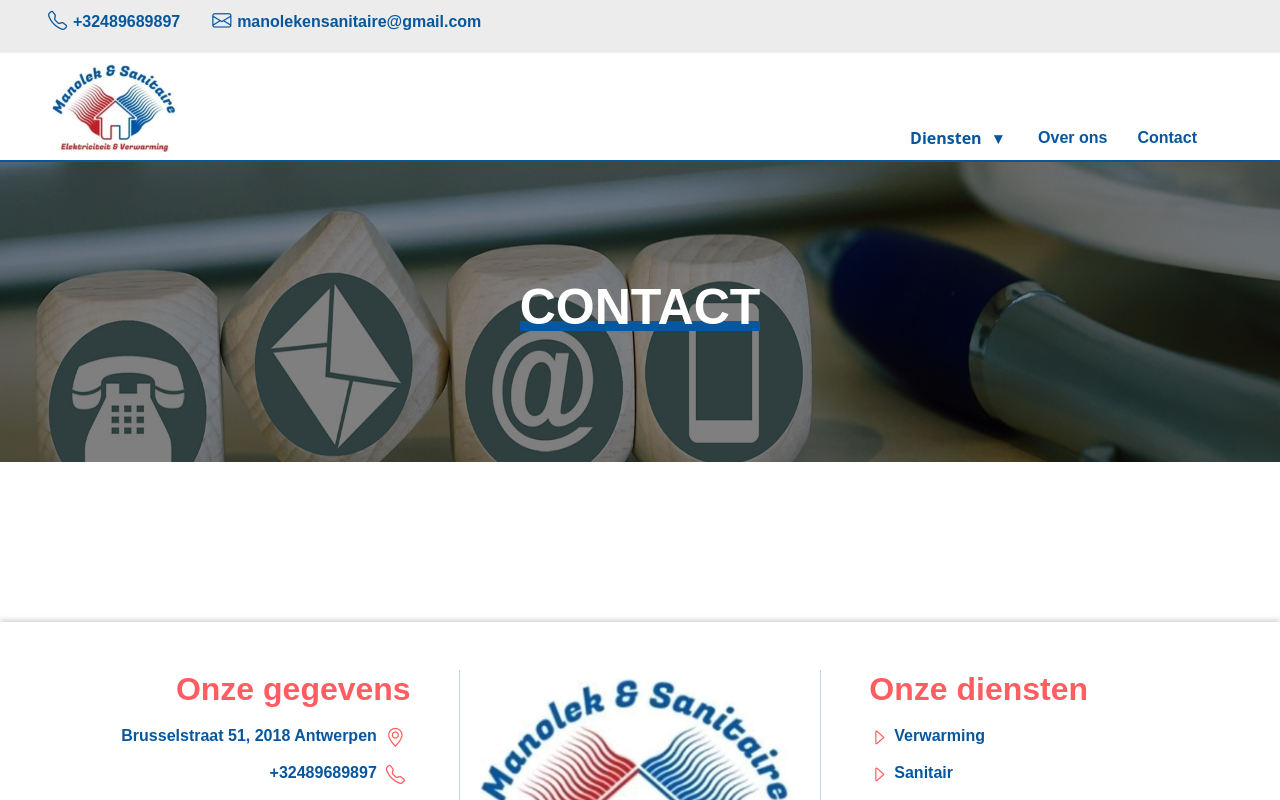
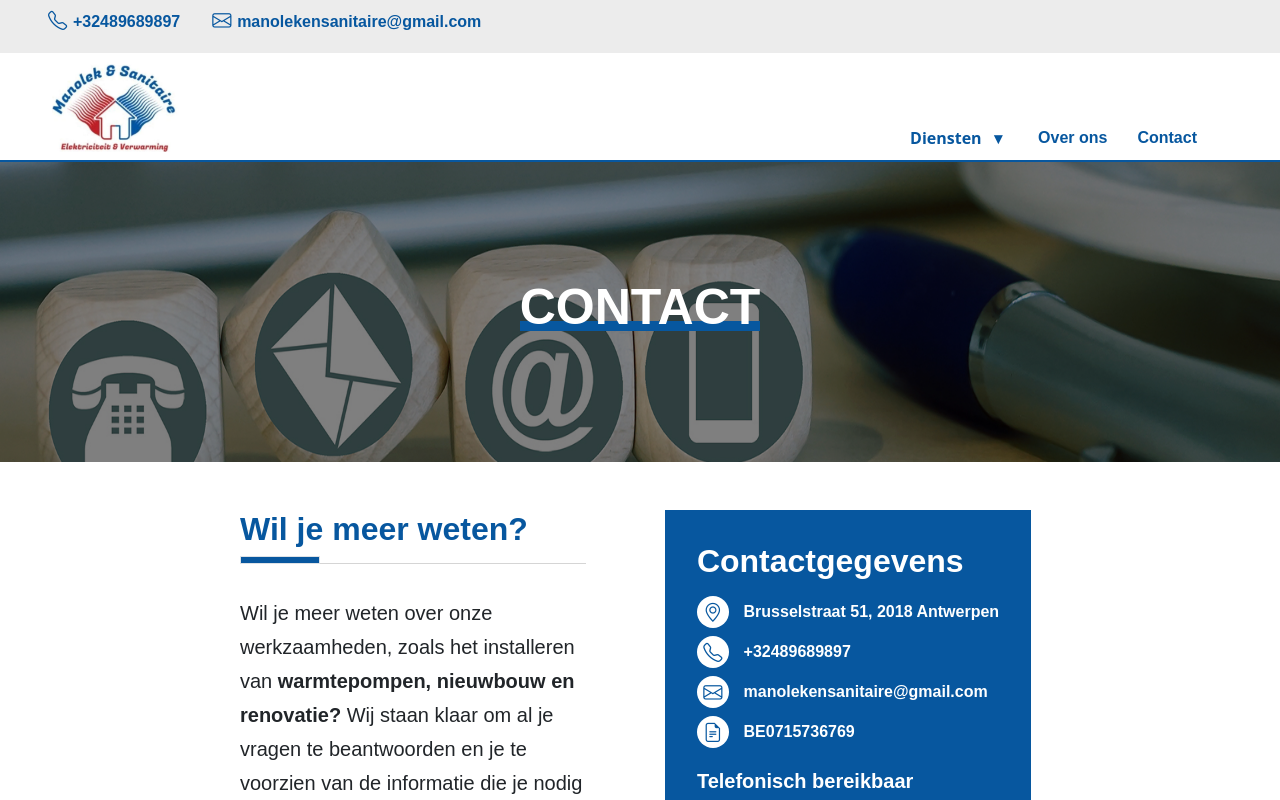
Before and after one commit to yousef12333/Manolek_Website, an Angular app: page /contact in a window 1280 px wide. Shown: the top 800 px of the page. Built offline with nearby package versions, Linux system fonts and the light colour scheme.

Commit message:
Added contact and improved about

```diff
--- a/src/app/components/about/about.component.css
+++ b/src/app/components/about/about.component.css
@@ -1,10 +1,9 @@
 .encompassPage {
     display: grid;
     grid-template-columns: repeat(2, 1fr);
-    gap: 2rem;
     justify-items: center;
-    padding-left: 15rem;
-    padding-right: 15rem;
+    padding-left: 5rem;
+    padding-right: 5rem;
     padding-top: 3rem;
 }
 
@@ -18,8 +17,70 @@
     max-height: 35rem;
     min-height: 20rem;
 }
+.services-icons {                /* Use flexbox to align sections */
+    justify-content: space-between;
+}
+
+.specialisation, .mission {
+    display: flex;                     /* Use flexbox for the specialisation and mission sections */
+    flex-direction: column;            /* Stack the title above the icons */
+    align-items: center;                 /* Allow both sections to take equal width */
+}
+
+.icons-row {
+    display: flex;                    /* Space between title and icons */
+}
+
+.icon {
+    display: flex;                     /* Align icons vertically */
+    flex-direction: column;            /* Stack icon and text vertically */
+    align-items: center;
+    margin: 2rem;
+}
+
+h2 {
+    font-size: 2rem;            /* Add some space below the title */
+    color: #07579f;                   /* Color for section titles */
+    font-weight: bold;
+}
 
 
+.icon i {
+    font-size: 3rem; /* Grootte van de iconen */
+    color: #07579f; /* Standaard kleur */
+    transition: color 0.3s ease, transform 0.3s ease;
+}
+
+.icon p {
+    font-weight: bold;
+    color: #333;
+    transition: color 0.3s ease;
+}
+
+/* Hover-effect voor iconen en tekst */
+.icon:hover i {
+    color: rgb(255, 93, 98); /* Verander de kleur bij hover */
+}
+
+.icon:hover p {
+    color: rgb(255, 93, 98); /* Verander de tekstkleur bij hover */
+}
+
+/* Voeg een subtiele bounce-animatie toe */
+@keyframes bounce {
+    0%, 100% {
+        transform: translateY(0);
+    }
+    50% {
+        transform: translateY(-10px);
+    }
+}
+
+/* Bouncing effect als de pagina laadt */
+.icon i {
+    animation: bounce 2s infinite ease-in-out;
+    animation-delay: calc(0.1s * var(--i));
+}
 
 h5 {
     line-height: 1.7;
--- a/src/app/components/about/about.component.html
+++ b/src/app/components/about/about.component.html
@@ -3,7 +3,43 @@
 <app-square class="appSquare" title="Over het bedrijf">
     <h5>Gevestigd in Merksem, Antwerpen, is Manolek & Sanitaire gespecialiseerd in de installatie van warmtepompen, met expertise in zowel nieuwbouw- als renovatieprojecten. Sinds onze oprichting in 2018 hebben we ons gericht op duurzame en efficiënte oplossingen voor woningen en bedrijven.
     </h5>
-    <h5>Met ons toegewijde team van vakmensen bieden we niet alleen hoogwaardige installaties van warmtepompen, maar ook een scala aan andere diensten die bijdragen aan een comfortabel en energiezuinig thuis. Wij zijn gevestigd aan de Kwadeveldenstraat 78 en zijn trots op ons werk in de regio Antwerpen, waar klanttevredenheid en milieuvriendelijkheid altijd voorop staan.</h5>
+    <h5>Met ons toegewijde team van vakmensen bieden we niet alleen hoogwaardige installaties van warmtepompen, maar ook een scala aan andere diensten die bijdragen aan een comfortabel en energiezuinig thuis. Wij zijn gevestigd aan de Brusselstraat 51 en zijn trots op ons werk in de regio Antwerpen, waar klanttevredenheid en milieuvriendelijkheid altijd voorop staan.</h5>
     <button class="button">Contacteer ons</button>
 </app-square>
+<span class="services-icons">
+    <div class="specialisation">
+        <h2>Specialisatie</h2>
+        <div class="icons-row">
+            <div class="icon">
+                <i class="bi bi-gear"></i>
+                <p>Warmtepompen</p>
+            </div>
+            <div class="icon">
+                <i class="bi bi-house-door"></i>
+                <p>Nieuwbouwprojecten</p>
+            </div>
+            <div class="icon">
+                <i class="bi bi-hammer"></i>
+                <p>Renovatie</p>
+            </div>
+        </div>
+    </div>
+    <div class="mission">
+        <h2>Missie</h2>
+        <div class="icons-row">
+            <div class="icon">
+                <i class="bi bi-emoji-smile"></i>
+                <p>Klanttevredenheid</p>
+            </div>
+            <div class="icon">
+                <i class="bi bi-globe"></i>
+                <p>Milieuvriendelijkheid</p>
+            </div>
+            <div class="icon">
+                <i class="bi bi-check-circle"></i>
+                <p>Vakkundigheid</p>
+            </div>
+        </div>
+    </div>
+</span>
 </div>
--- a/src/app/components/contact/contact.component.css
+++ b/src/app/components/contact/contact.component.css
@@ -35,10 +35,78 @@ h5 {
     color: rgb(255, 93, 98);
     background-color: rgb(7, 87, 159);
 }
-
+.contactInfo{
+   padding:2rem;
+    background-color: rgb(7, 87, 159);
+    padding-bottom: 3rem;
+}
 .button:hover {
     cursor: pointer;
     transition: background-color 0.3s ease, width 0.3s ease;
     color: rgb(7, 87, 159);
     background-color: rgb(255, 93, 98);
 }
+
+li {
+    list-style-type: none;
+    text-decoration: none;
+    margin-top: 0.5em;
+    color: rgb(7, 87, 159);
+    font-weight: bold;
+}
+
+
+li > a, #telephoneContact, #times {
+    text-decoration: none;
+    color: white;
+    font-weight: bold;
+    display: flex;
+
+}
+a:hover{
+    color: rgb(255, 93, 98);
+
+}
+i {
+    justify-content: center;
+    align-items: center;
+    display:flex;
+    color: rgb(7, 87, 159);
+    font-size: 1.2em;
+    margin-right: 0.3em;
+    font-weight: bold;
+    background-color: white;
+    height:2rem;
+    width:2rem;
+    border: white 1rem bold;
+    border-radius: 50%;
+}
+#ulContact>li>a:hover i{
+    color: rgb(255, 93, 98);
+    transform: scale(1.1);
+}
+.title, #ulContact, #telephoneContact, #times {
+    position: relative;
+    z-index: 2;
+}
+h2 {
+    color: white;
+    font-weight: bold;
+}
+.be{
+    color: white;
+}
+#ulContact{
+    text-align:left;
+    color: white;
+    margin-top:1rem;
+    line-height: 2;
+    margin-left:-2rem;
+}
+#ulContact>li>a{
+    justify-content: flex-start;
+    color: white;
+}
+#ulContact>li>a:hover{
+    color: rgb(255, 93, 98);
+}
--- a/src/app/components/contact/contact.component.html
+++ b/src/app/components/contact/contact.component.html
@@ -1 +1,21 @@
 <app-page-banner title="Contact" imageUrl="TitelFoto_Contact.jpg"></app-page-banner>
+<div class="encompassPage">
+    <app-square title="Wil je meer weten?">
+        <div class="content-container">
+            <div class="text-content">
+                <h5>Wil je meer weten over onze werkzaamheden, zoals het installeren van <strong>warmtepompen, nieuwbouw en renovatie?</strong> Wij staan klaar om al je vragen te beantwoorden en je te voorzien van de informatie die je nodig hebt. Neem contact met ons op via deze contactgegevens.</h5>
+            </div>
+        </div>
+    </app-square>
+    <span class="contactInfo">
+        <h2 class="title">Contactgegevens</h2>
+        <ul id="ulContact" >
+            <li><a href="https://www.google.com/maps?q=Brusselstraat+51,+2018+Antwerpen" target="_blank"><i class="bi bi-geo-alt"></i>&nbsp;&nbsp;Brusselstraat 51, 2018 Antwerpen</a></li>
+            <li><a href="tel:+32489689897"><i class="bi bi-telephone"></i>&nbsp;&nbsp;+32489689897</a></li>
+            <li><a href="mailto:manolekensanitaire@gmail.com"><i class="bi bi-envelope"></i>&nbsp;&nbsp;manolekensanitaire&#64;gmail.com</a></li>
+            <li class="be"><a><i class="bi bi-file-earmark-text"></i>&nbsp;&nbsp;BE0715736769</a></li>
+        </ul>
+        <h5 id="telephoneContact">Telefonisch bereikbaar</h5>
+        <h6 id="times">Ma - vr: 08.00 u. - 17.00 u.</h6>
+    </span>
+</div>
--- a/src/app/components/contact/contact.component.ts
+++ b/src/app/components/contact/contact.component.ts
@@ -1,11 +1,12 @@
 import { Component } from '@angular/core';
 import { PageBannerComponent } from "../page-banner/page-banner.component";
 import { FooterComponent } from "../footer/footer.component";
+import { SquareComponent } from "../square/square.component";
 
 @Component({
   selector: 'app-contact',
   standalone: true,
-  imports: [PageBannerComponent, FooterComponent],
+  imports: [PageBannerComponent, FooterComponent, SquareComponent],
   templateUrl: './contact.component.html',
   styleUrl: './contact.component.css'
 })
--- a/src/app/components/square/square.component.css
+++ b/src/app/components/square/square.component.css
@@ -6,6 +6,7 @@
 .title {
   text-align: left;
   font-weight: bold;
+  color: rgb(7, 87, 159);
 }
 
 .border {
```
